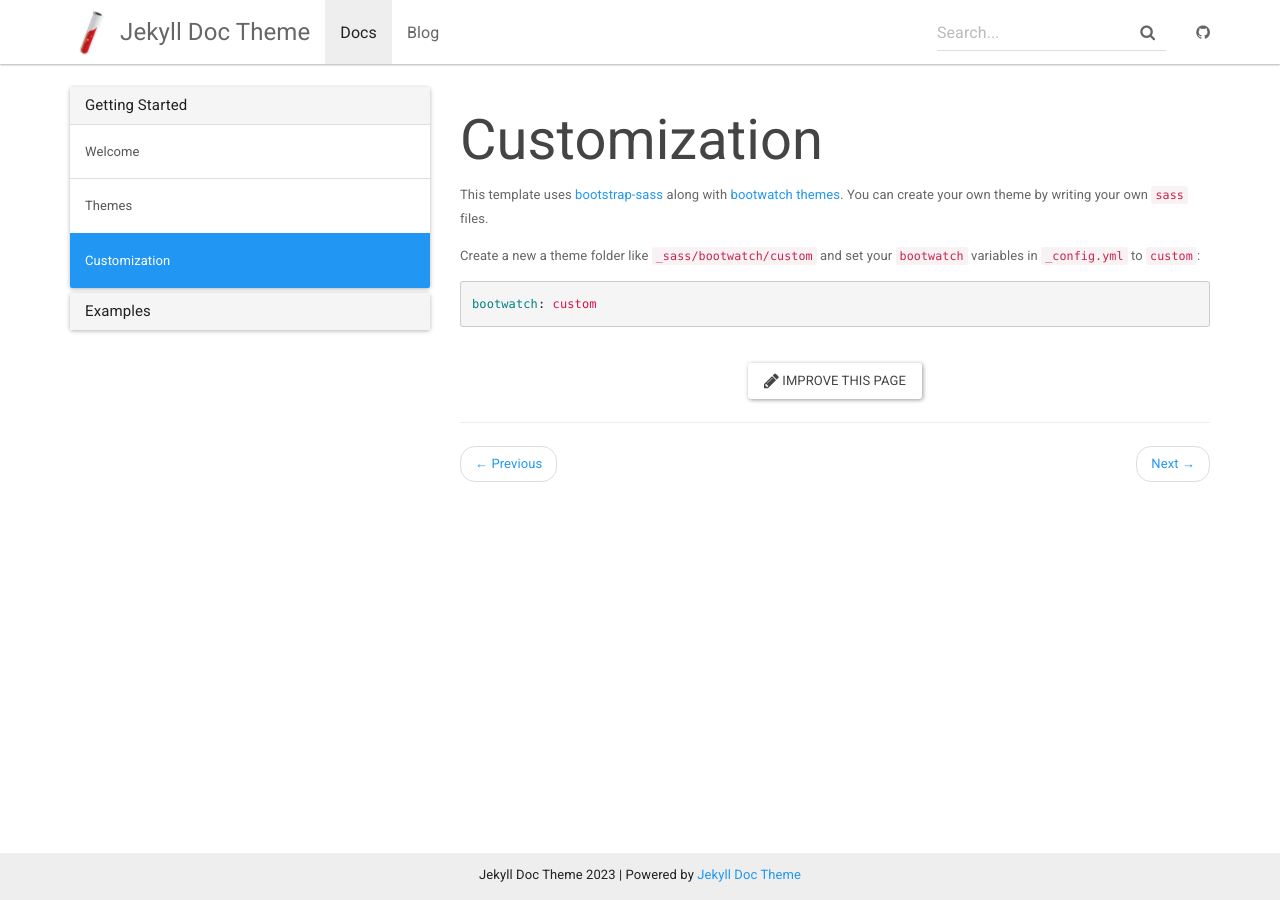
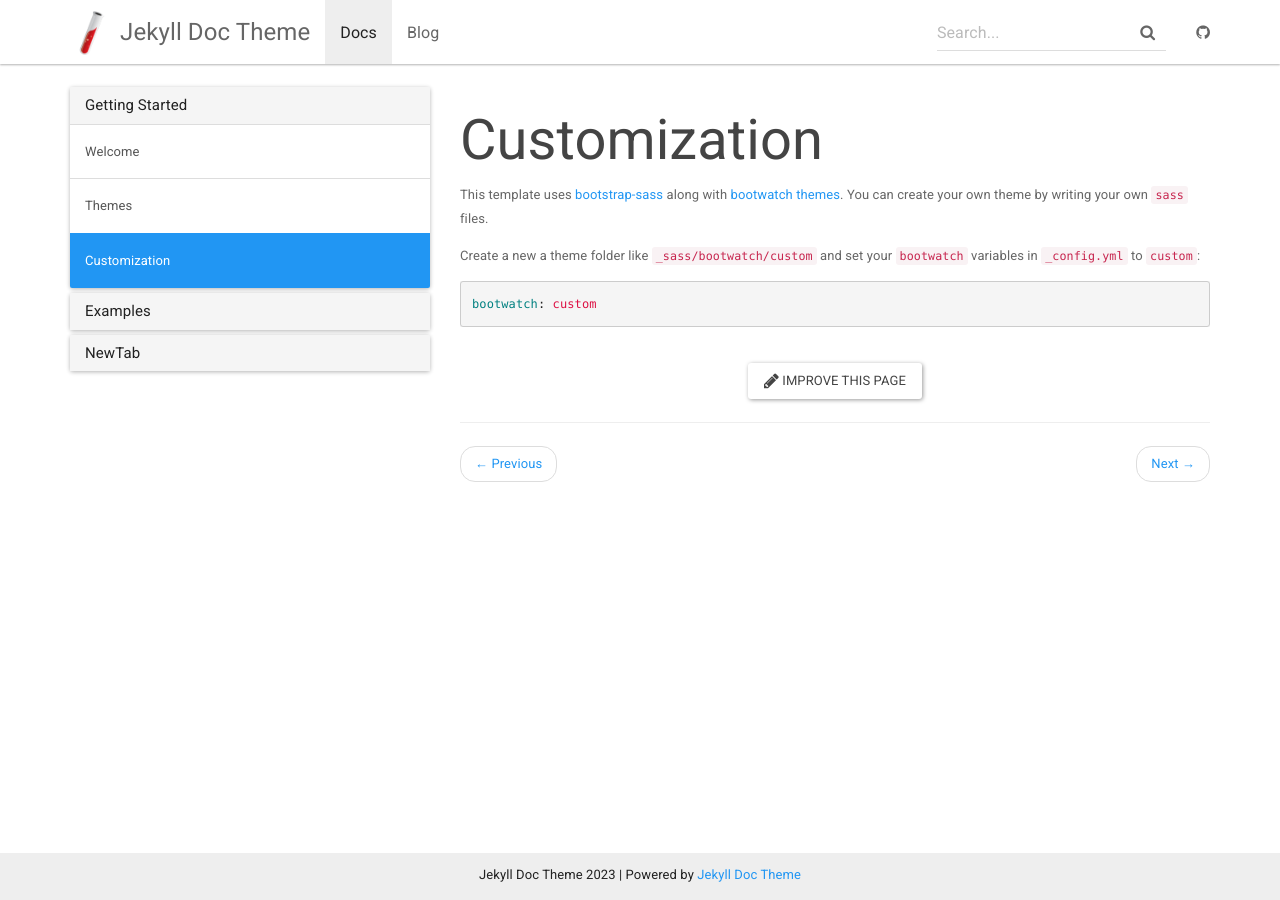
Before and after one commit to Joseph101GH/joseph101GH.github.io, a Jekyll site: the page built from _docs/customization.md, in a window 1280 px wide. Built offline with Jekyll 4.4.1, drawn with Linux system fonts in a browser that asks for light colours.

Commit message:
New tabs

```diff
--- a/_data/docs.yml
+++ b/_data/docs.yml
@@ -9,3 +9,9 @@
   - cheatsheet
   - font-awesome
   - bootstrap
+
+- title: NewTab
+  docs:
+  - Test1
+  - Test2
+  - Test3
```
